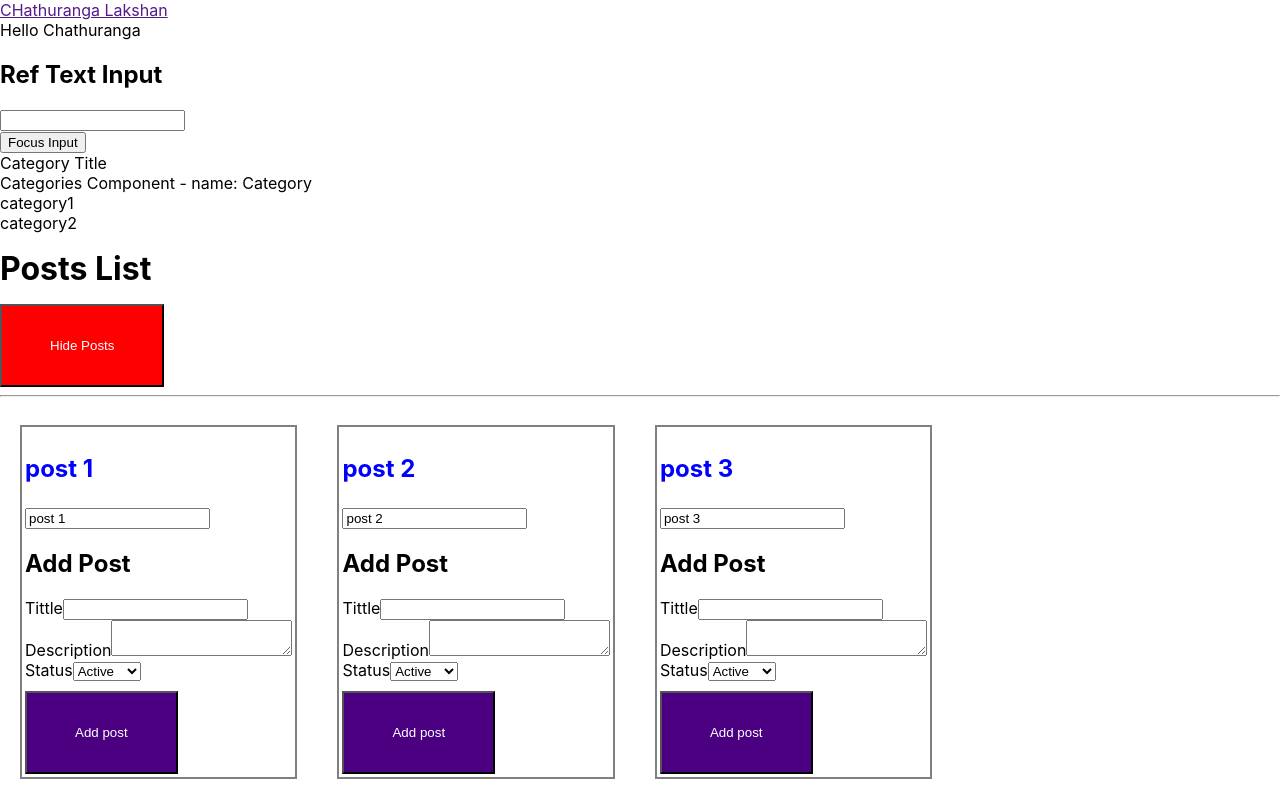
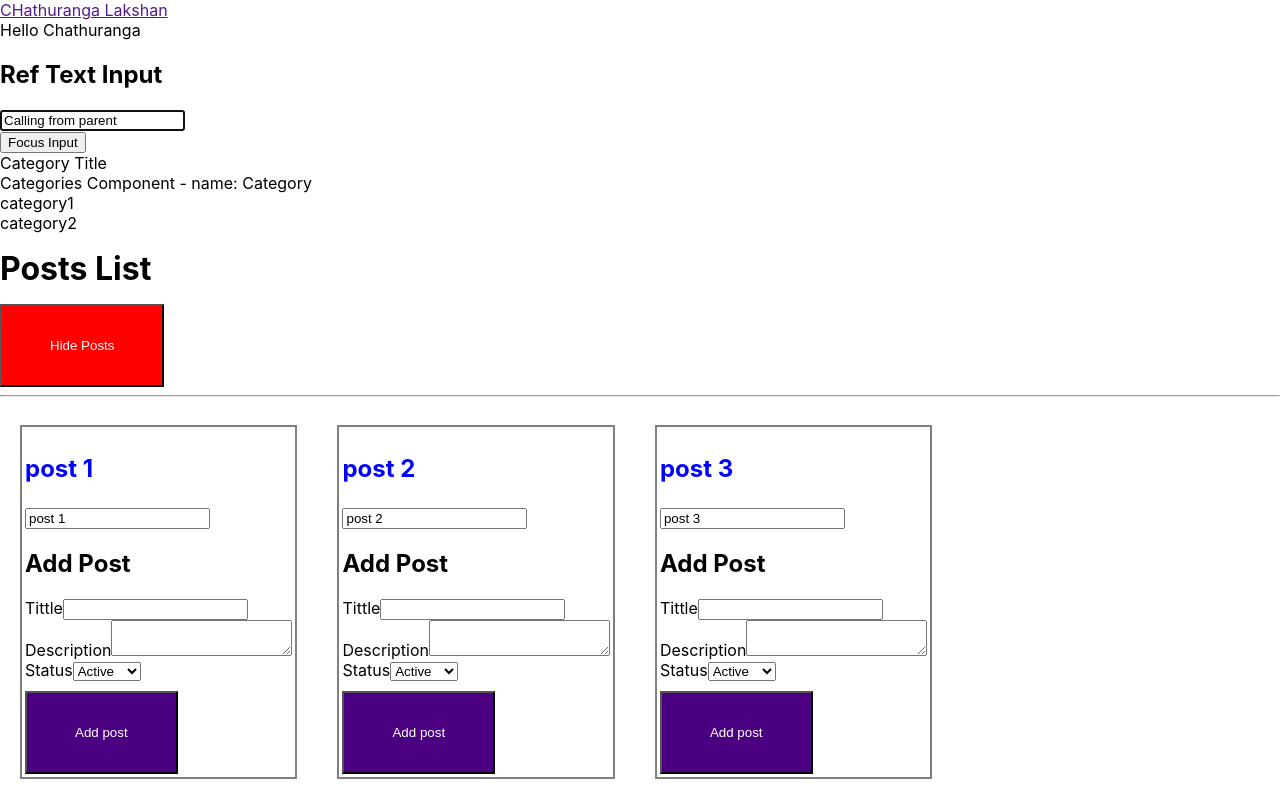
Before and after one commit to ChandareLC/ReactTutorials, a React (Create React App) app in the folder my-app/: page / in a window 1280 px wide. Shown: the top 800 px of the page. Built offline with nearby package versions, Linux system fonts and the light colour scheme.

Commit message:
Adding Refs in React Component. Create Ref with callback Ref access Refs in ReactJS

```diff
--- a/my-app/src/App.js
+++ b/my-app/src/App.js
@@ -10,6 +10,7 @@ import Navigation from "./Component/Navigation/navigation";
 import {ErrorBoundary} from "./Component/ErrorBoundary/ErrorBoundary";
 import Category from "./Component/Category/Category";
 import RefTextInput from "./Component/RefTextInput/RefTextInput";
+import {ParentRefTextInput} from "./Component/RefTextInput/ParentRefTextInput";
 
 
 function App() {
@@ -41,7 +42,7 @@ function App() {
             </div>
             <div className='w-4/5'>
                 <div>
-                    <RefTextInput/>
+                    <ParentRefTextInput/>
                 </div>
                 <div>
                     <Category name='Category'/>
--- /dev/null
+++ b/my-app/src/Component/RefTextInput/ParentRefTextInput.js
@@ -0,0 +1,21 @@
+import React,{Component} from 'react';
+import RefTextInput from "./RefTextInput";
+
+export class ParentRefTextInput extends Component {
+    constructor(props) {
+        super(props);
+        this.componentRef=React.createRef();
+    }
+    componentDidMount() {
+        this.componentRef.current.focusInput('Calling from parent');
+
+    }
+
+    render() {
+        return (
+            <div>
+                <RefTextInput ref={this.componentRef} />
+            </div>
+        );
+    }
+}
--- a/my-app/src/Component/RefTextInput/RefTextInput.js
+++ b/my-app/src/Component/RefTextInput/RefTextInput.js
@@ -5,10 +5,10 @@ export default class RefTextInput extends Component {
         super(props);
         this.inputRef= React.createRef();
     }
-    focusInput = () =>{
+    focusInput = (value) =>{
         console.log(this.inputRef.current);
         this.inputRef.current.focus();
-        this.inputRef.current.value = 'Chathuranga Lakshan'
+        this.inputRef.current.value = value;
     }
     render() {
         return(
@@ -22,7 +22,11 @@ export default class RefTextInput extends Component {
                 </div>
                 <div>
                     <button className='bg-red-500 text-white px-2 py-1'
-                    onClick={this.focusInput}>
+                    onClick={this.focusInput.bind(
+                          this,
+                        'Calling From Child',
+
+                    )}>
                         Focus Input
                     </button>
                 </div>
```
